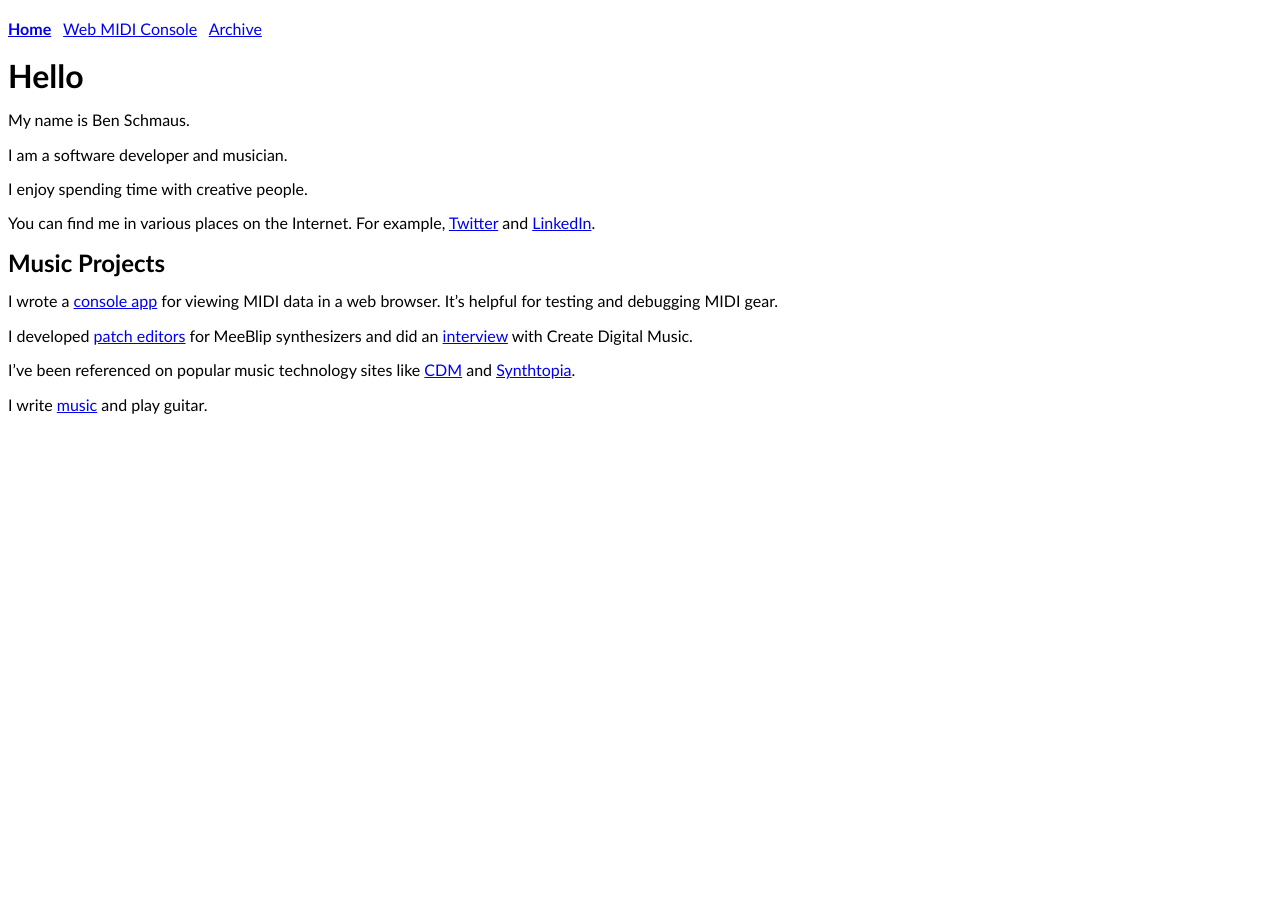
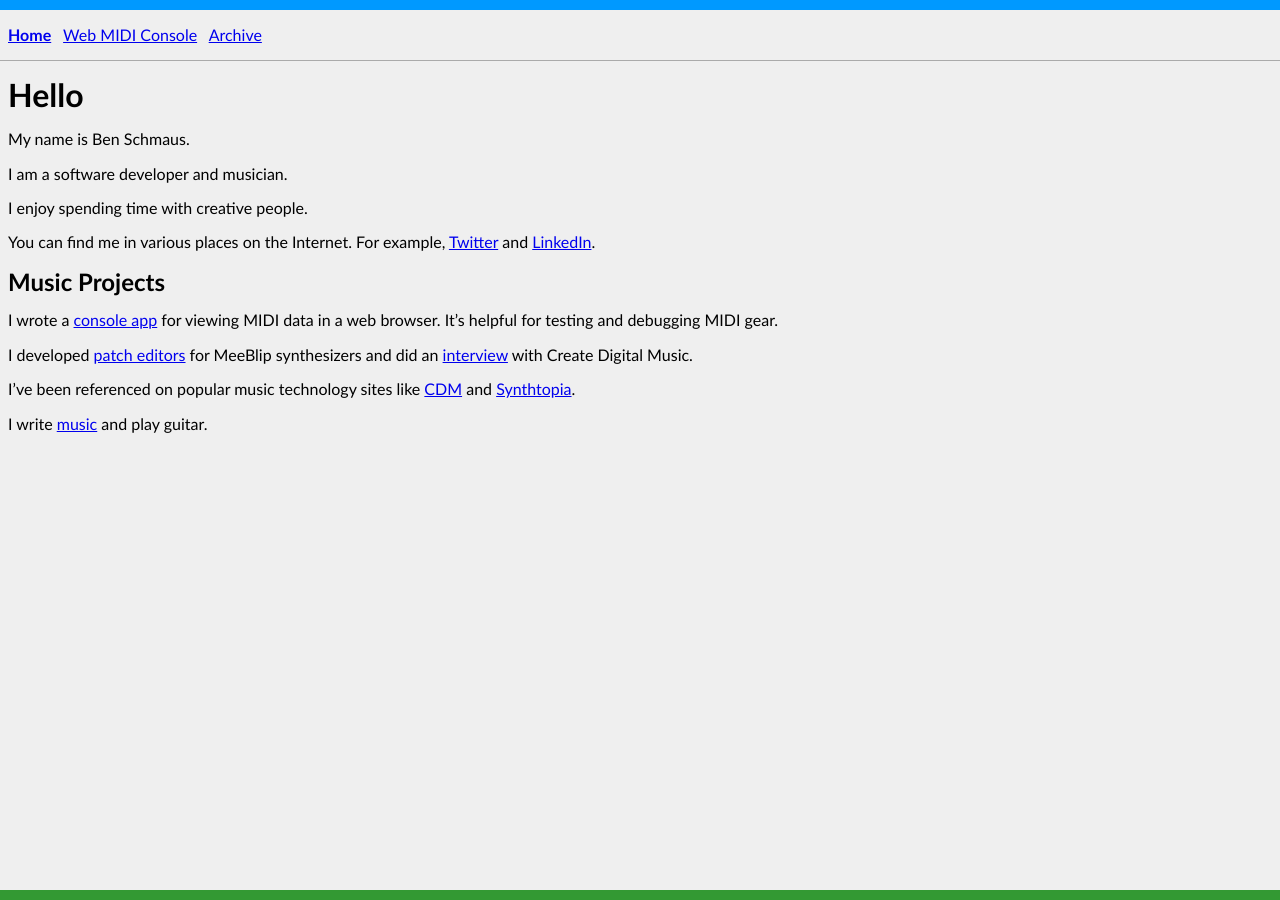
Before and after one commit to benschmaus/benschmaus.github.com, a Jekyll site: the page built from index.md, in a window 1280 px wide. Built offline with Jekyll 4.4.1, drawn with Linux system fonts in a browser that asks for light colours.

Commit message:
first attempt at working footer

```diff
--- a/_includes/footer.html
+++ b/_includes/footer.html
@@ -1,8 +1,13 @@
+
+
+<footer>
+<!--<a href="/"><img class="pure-img logo" src="/assets/img/chrome/factotumo-nav.png" /></a>-->
 
 <!--
-<div class="pure-g footer">
-<div class="pure-u-1-1">
-<a href="/"><img class="pure-img logo" src="/assets/img/chrome/factotumo-nav.png" width="175" height="50" /></a>
-</div>
+<div class="pure-g">
+<div class="pure-u-1-2" style="background-color:#009933">&nbsp;</div>
+<div class="pure-u-1-2" style="background-color:#0099FF">&nbsp;</div>
 </div>
 -->
+
+</footer>
--- a/_sass/main.scss
+++ b/_sass/main.scss
@@ -1,9 +1,15 @@
 
+/*
+footer set up reference: https://developer.mozilla.org/en-US/docs/Web/CSS/Layout_cookbook/Sticky_footers
+*/
 body {
   padding: 0;
   margin: 0;
-  background-color: #fff;
   font-family: Optima;
+  min-height: 100vh;
+  display: grid;
+  grid-template-rows: auto 1fr auto;
+  background-color: #efefef;
 }
 
 h1 {
@@ -15,13 +21,15 @@
   padding: 0;
 }
 
-
 nav {
   font-family: Optima;
-  background-color: #fff;
-  padding-top: 20px;
+  background-color: #efefef;
+  padding-top: 16px;
+  padding-bottom: 16px;
   padding-left: 8px;
-  padding-bottom: 20px;
+  border-top: 10px solid #0099ff;
+  border-bottom: 1px solid #aaa;
+  margin-bottom: 16px;
 }
 
 nav a {
@@ -37,18 +45,18 @@
   margin-bottom: 20px;
 }
 
-.footer {
+footer {
   width: 100%;
-  border-top: 2px solid #333;
-  border-bottom: 2px solid #333;
+  border-bottom: 10px solid #339933;
+  /*border-top: 1px solid #aaa;
   padding-bottom: 12px;
-  padding-top: 10px;
-  position: absolute;
-
+  padding-top: 10px;*/
 }
 
 .logo {
   display: block;
   margin-left: auto;
   margin-right: auto;
+  width: 125px;
+  height: 36px
 }
```
